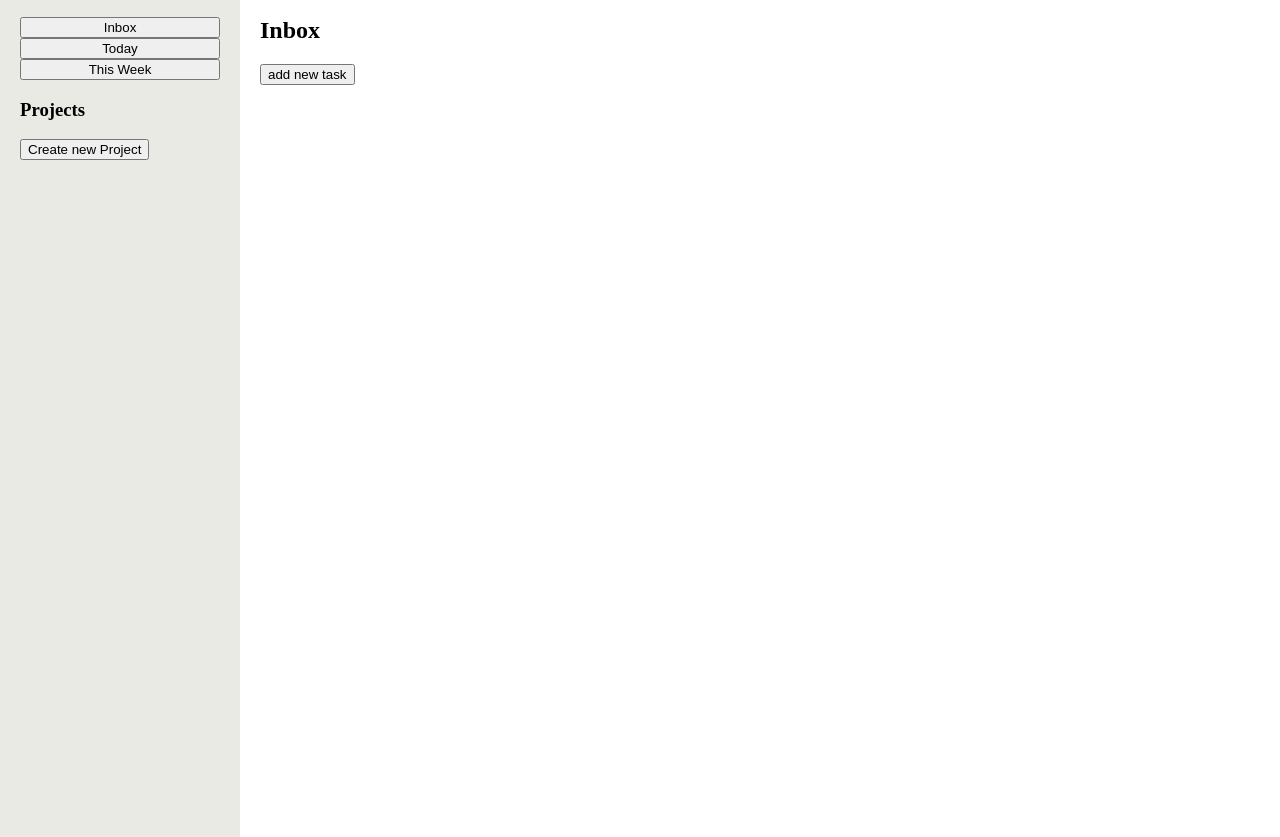
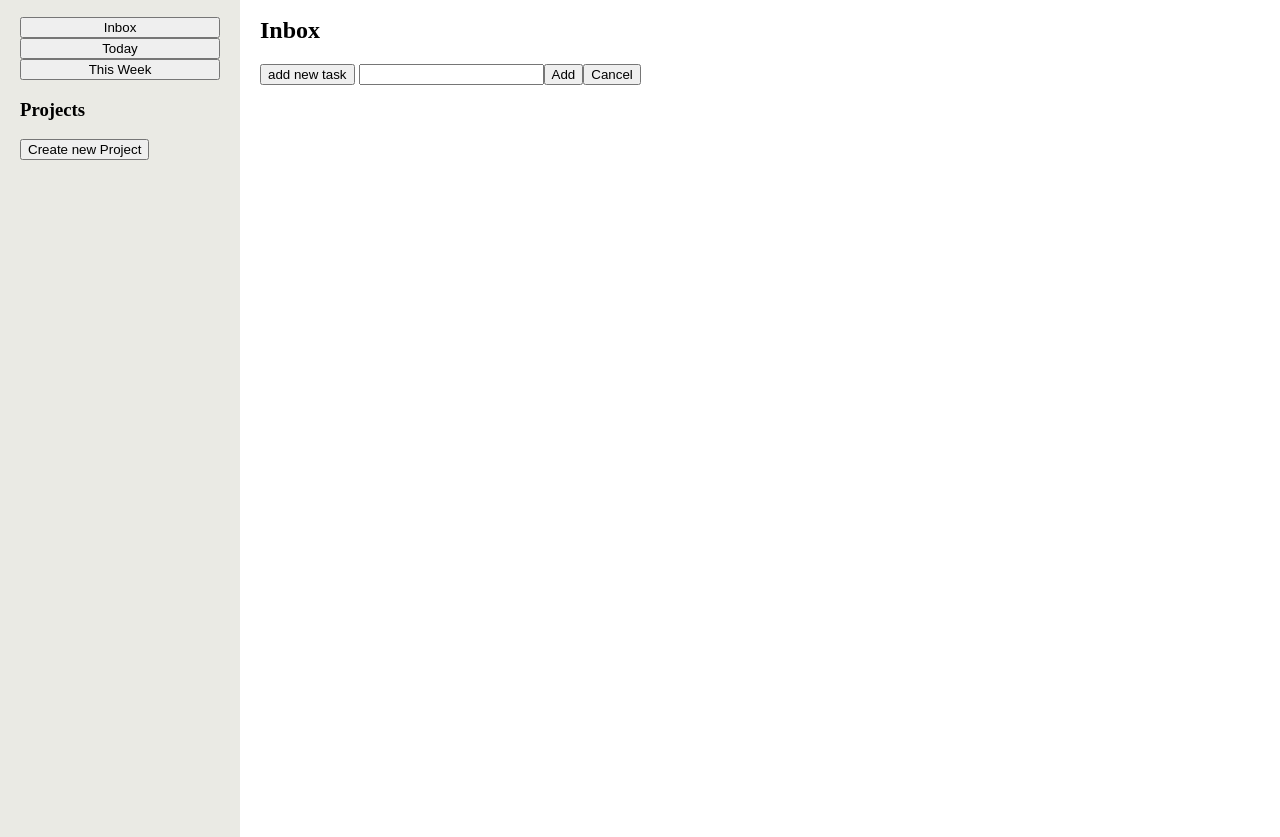
Before and after one commit to thanhtrucphan136/Todo-List, a website built with webpack: page dist/index.html in a window 1280 px wide. Both pictures are taken after a click on the button "add new task". Shown: the part 40-877 px from the top of the page. Built offline with nearby package versions, Linux system fonts and the light colour scheme.

Commit message:
create add task area

```diff
--- a/src/index.js
+++ b/src/index.js
@@ -1 +1,34 @@
 console.log('Hello');
+import Task from "./task";
+import Project from "./project";
+import TodoList from "./todoList";
+/*
+const loadProject = (() => {
+    const display = document.querySelector('.display');
+    const projectBtns = document.querySelectorAll('.project-btn');
+    const projectName = document.querySelector('h2');
+    projectBtns.forEach((button) => {
+        button.addEventListener('click', () => {
+            projectName.textContent = button.textContent;
+        });
+    });
+})();*/
+
+const addTaskBtn = document.querySelector('.add-task-btn');
+addTaskBtn.addEventListener('click', addTaskArea);
+function addTaskArea(){
+    const taskName = document.createElement('input');
+    taskName.type = 'text';
+    const addBtn = document.createElement('button');
+    addBtn.textContent = 'Add';
+    const cancelBtn = document.createElement('button');
+    cancelBtn.textContent = 'Cancel';
+    const addTask = document.querySelector('.add-task');
+    addTask.appendChild(taskName);
+    addTask.appendChild(addBtn);
+    addTask.appendChild(cancelBtn);
+}
+
+function createTask(taskName){
+    return new Task(taskName);
+}
```
Also changed, not shown: dist/index.html.
